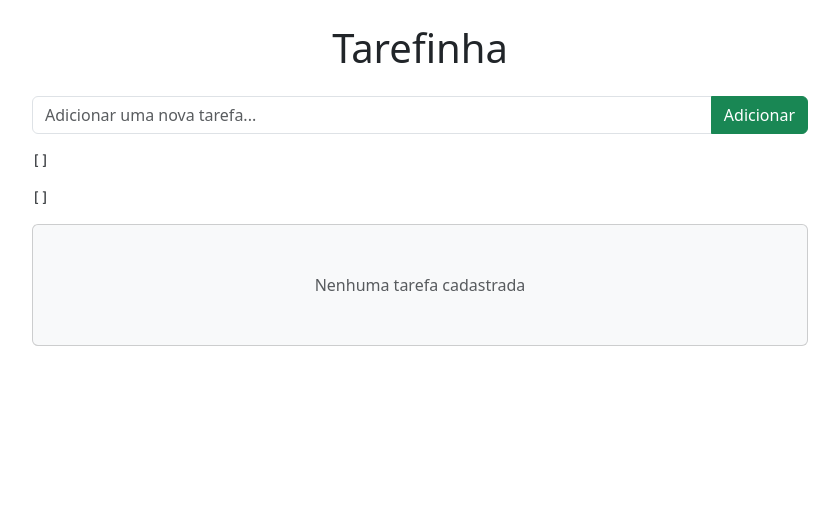
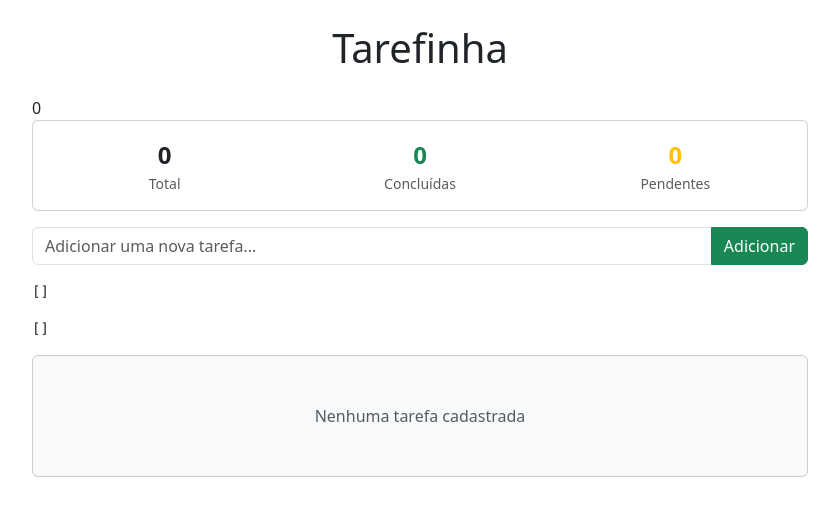
Before and after one commit to CoderRocha/to-do-vue, a Vue app: page / in a window 1280 px wide. Shown: the top 516 px of the page, without its empty margins (220-1059 px from the left). Built offline with nearby package versions, Linux system fonts and the light colour scheme.

Commit message:
feat: added tasks statistics

```diff
--- a/src/App.vue
+++ b/src/App.vue
@@ -77,9 +77,12 @@
     output = 'Nenhum resultado para esse filtro'
   }
 
-
   return output;
 })
+
+const totalTasks = computed(() => { return tasks.value.length })
+const totalCompleted = computed(() => { return tasks.value.filter(o => o.completed).length })
+const totalPending = computed(() => { return tasks.value.filter(o => !o.completed).length })
 
 </script>
 
@@ -88,24 +91,25 @@
     <h1 class="text-center my-4">Tarefinha</h1>
 
     <!-- Stats -->
-    <!-- <div class="card mb-3">
+     {{ totalTasks }}
+    <div class="card mb-3">
       <div class="card-body">
         <div class="row text-center">
           <div class="col-4">
-            <div class="fw-bold fs-4">3</div>
+            <div class="fw-bold fs-4">{{ totalTasks }}</div>
             <div class="text-muted small">Total</div>
           </div>
           <div class="col-4">
-            <div class="fw-bold fs-4 text-success">1</div>
+            <div class="fw-bold fs-4 text-success">{{ totalCompleted }}</div>
             <div class="text-muted small">Concluídas</div>
           </div>
           <div class="col-4">
-            <div class="fw-bold fs-4 text-warning">2</div>
+            <div class="fw-bold fs-4 text-warning">{{ totalPending }}</div>
             <div class="text-muted small">Pendentes</div>
           </div>
         </div>
       </div>
-    </div> -->
+    </div>
 
     <!-- Add new task -->
     <div class="input-group mb-3">
```
